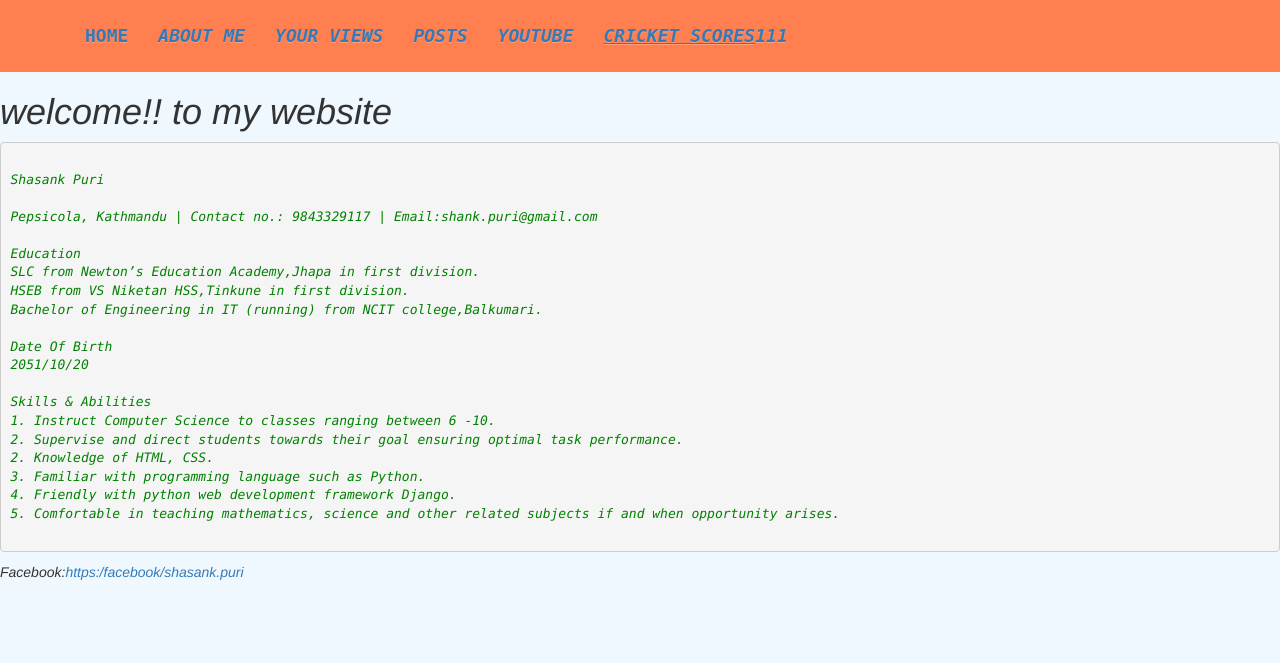
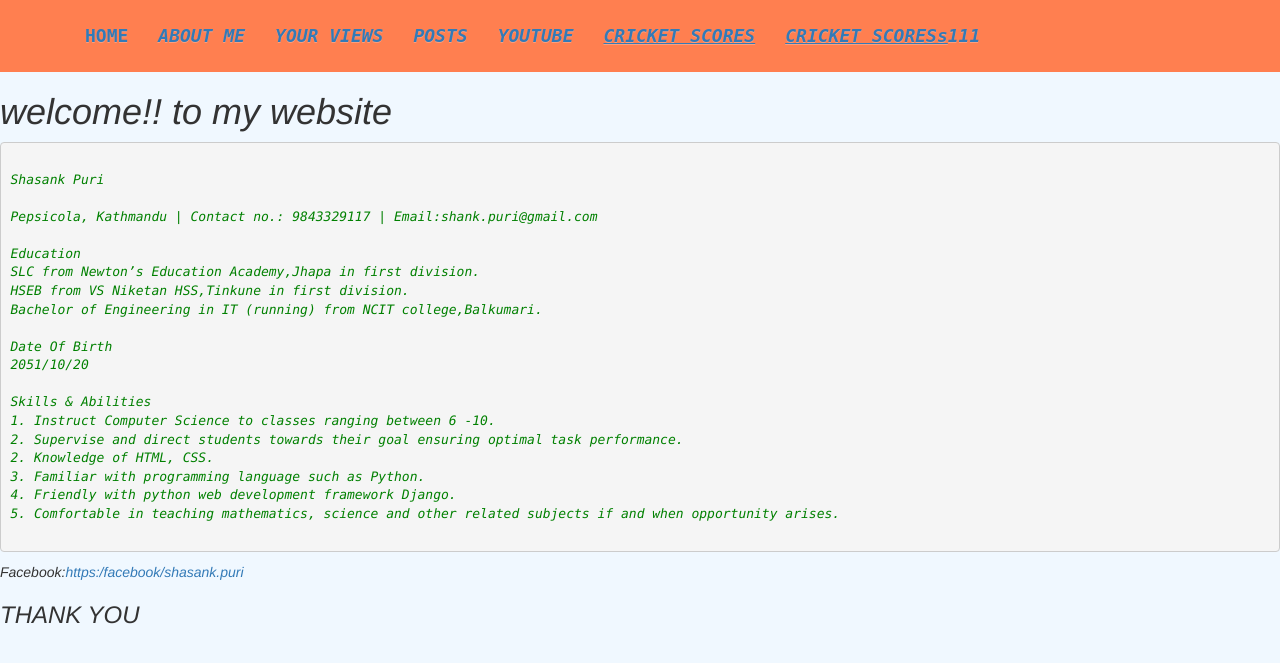
Before and after one commit to shasank1832/myrepodjango, a Django app: page /about/ in a window 1280 px wide. Shown: the top 663 px of the page. Run offline with Django 3.2, Linux system fonts and the light colour scheme; some libraries are stand-ins or nearby versions.

Commit message:
first commit

```diff
--- a/mysite/mywebsite/myinfo/templates/myinfo/about.html
+++ b/mysite/mywebsite/myinfo/templates/myinfo/about.html
@@ -30,5 +30,6 @@ Skills & Abilities
 </font>
 </pre>
 <i>Facebook:<a>https:/facebook/shasank.puri</i></a>
+<h3>THANK YOU</h3>
 
 {% endblock %}
--- a/mysite/mywebsite/myinfo/templates/myinfo/base.html
+++ b/mysite/mywebsite/myinfo/templates/myinfo/base.html
@@ -29,7 +29,9 @@
   <a class='navbar-brand bigbrand' href="{% url 'user' %}"  ><i class="fa fa-th">YOUR VIEWS</a>
     <a class='navbar-brand bigbrand' href="{% url 'list' %}" ><i class="fa fa-usd">POSTS</a>
       <a class='navbar-brand bigbrand' href="https://www.youtube.com/" >YOUTUBE</a>
-      <a class='navbar-brand bigbrand' href="http://www.espncricinfo.com/" ><U>CRICKET SCORES</U>111</a>
+      <a class='navbar-brand bigbrand' href="http://www.espncricinfo.com/" ><U>CRICKET SCORES</U></a>
+      <a class='navbar-brand bigbrand' href="http://www.espncricinfo.com/" ><U>CRICKET SCORESs</U>111</a>
+
 
 
 
```
Also changed, not shown: 7 other files.
